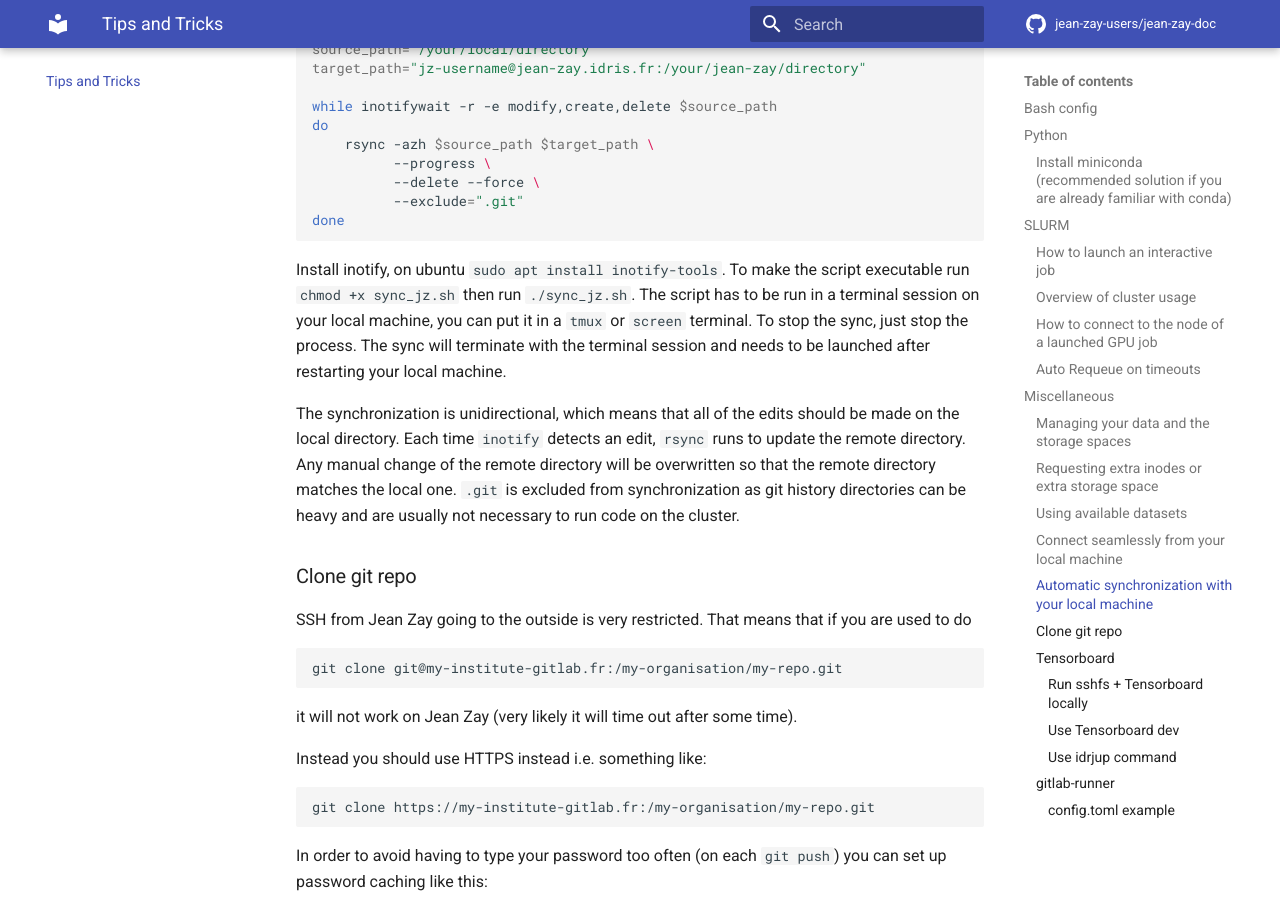
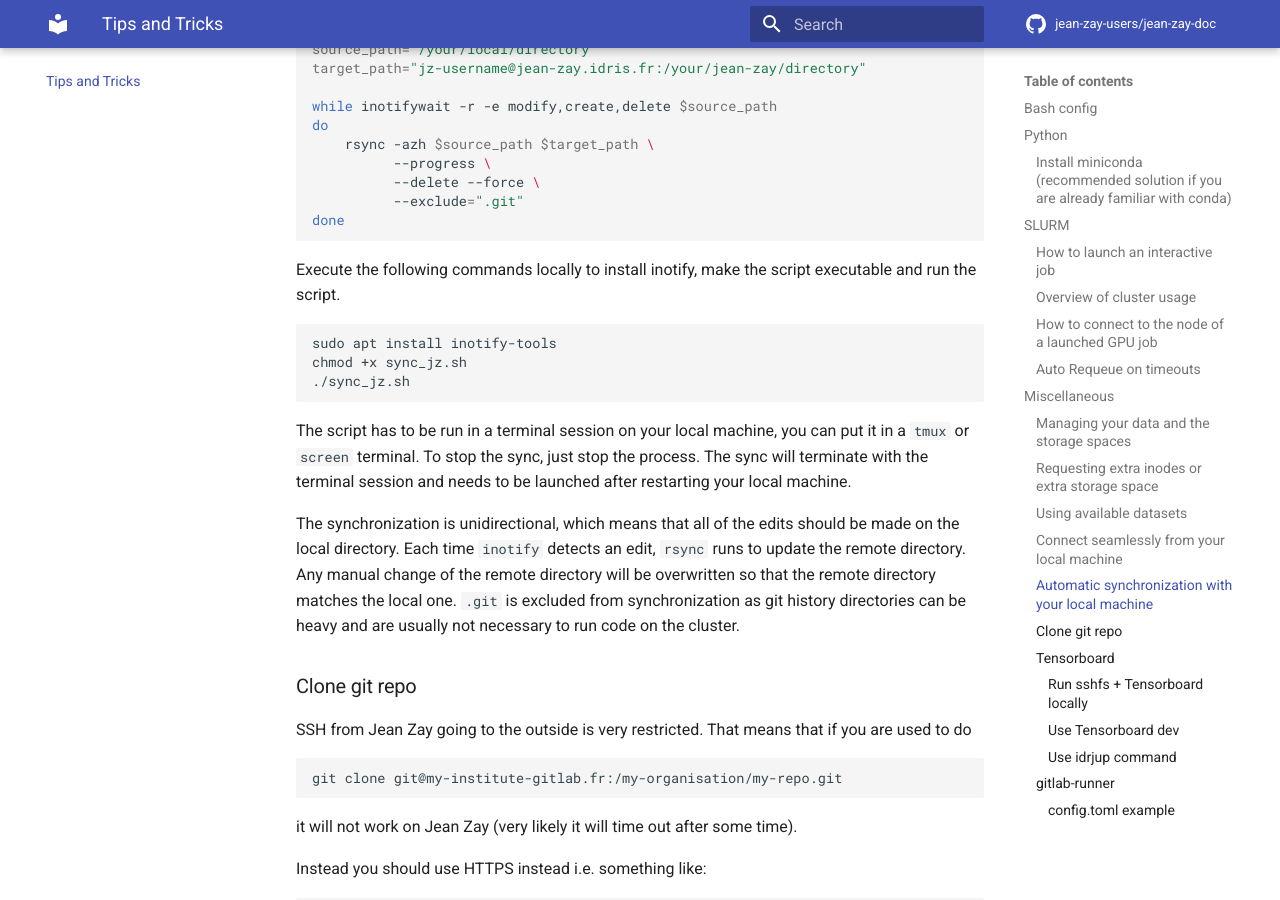
Before and after one commit to jean-zay-users/jean-zay-doc, an MkDocs documentation site: the page built from docs/tips-and-tricks.md, in a window 1280 px wide and 900 px high, scrolled down 5536 px. Built offline with MkDocs 1.6.1 and Material for MkDocs 9.7.7, drawn with Linux system fonts in a browser that asks for light colours; comment, search, counter and statistics services are not loaded.

Commit message:
Simplify inotify instructions

````diff
--- a/docs/tips-and-tricks.md
+++ b/docs/tips-and-tricks.md
@@ -265,8 +265,13 @@
 done
 ```
 
-Install inotify, on ubuntu `sudo apt install inotify-tools`.
-To make the script executable run `chmod +x sync_jz.sh` then run `./sync_jz.sh`. The script has to be run in a terminal session on your local machine, you can put it in a `tmux` or `screen` terminal. To stop the sync, just stop the process. The sync will terminate with the terminal session and needs to be launched after restarting your local machine.
+Execute the following commands locally to install inotify, make the script executable and run the script.
+```
+sudo apt install inotify-tools
+chmod +x sync_jz.sh
+./sync_jz.sh
+```
+The script has to be run in a terminal session on your local machine, you can put it in a `tmux` or `screen` terminal. To stop the sync, just stop the process. The sync will terminate with the terminal session and needs to be launched after restarting your local machine.
 
 The synchronization is unidirectional, which means that all of the edits should be made on the local directory. Each time `inotify` detects an edit, `rsync` runs to update the remote directory.
 Any manual change of the remote directory will be overwritten so that the remote directory matches the local one.
````
